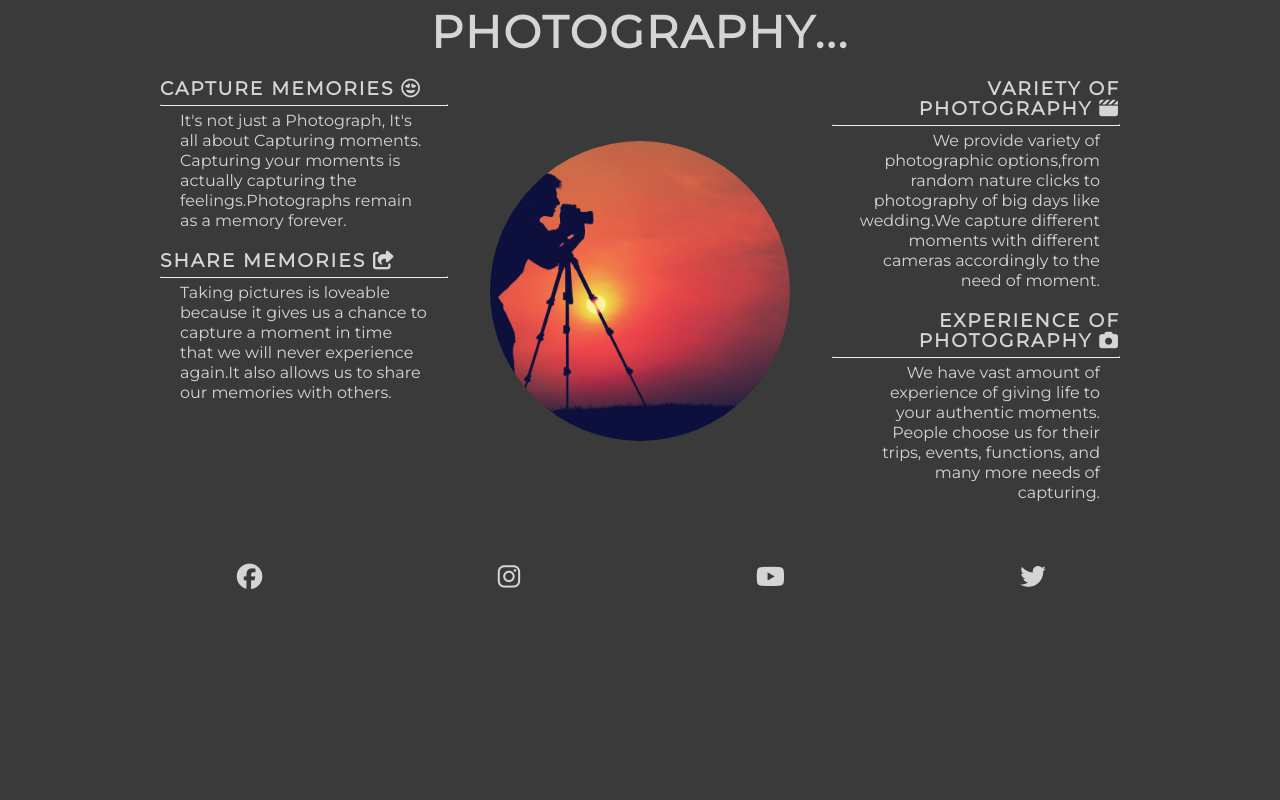
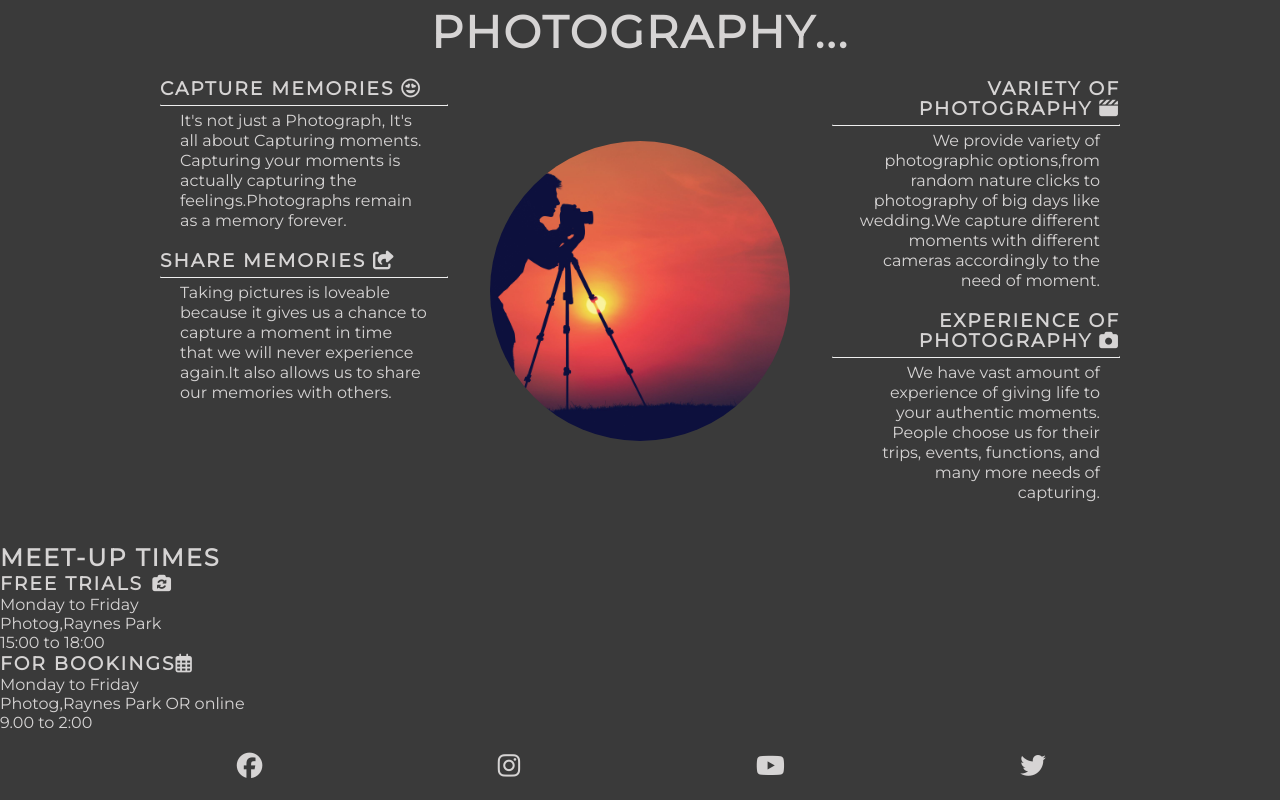
Before and after one commit to Amnasaqib/Photog, a plain HTML site: page index.html in a window 1280 px wide. Shown: the part 694-1494 px from the top of the page. Before the commit the page ends 1305 px from the top, so only its background shows below. Drawn offline with Linux system fonts and the light colour scheme; a web font is replaced by a local one.

Commit message:
Add meet-up section in HTML

```diff
--- a/index.html
+++ b/index.html
@@ -85,8 +85,26 @@
        <div id="reasons-image">
         <div id="circle-cover-bg"></div>
        </div>
+            </div>
+        </section>
+          <!-- Meetup times section -->
+        <section id="meetups">
+            <h2>Meet-up Times</h2>
+            <div id="times">
+                <div>
+                    <h3>Free Trials <i class="fa-solid fa-camera-rotate"></i></h3>
+            <p>Monday to Friday</p>
+            <p>Photog,Raynes Park</p>
+            <p>15:00 to 18:00</p>
+                </div>
+                <div>
+                    <h3>For Bookings<i class="fa-regular fa-calendar-days"></i> </h3>
+                    <p>Monday to Friday</p>
+                    <p>Photog,Raynes Park OR online</p>
+                    <p>9.00 to 2:00</p>
+                </div>
+            </div>
 
-            </div>
         </section>
 </main>
 
```
